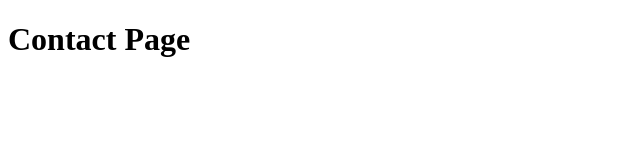
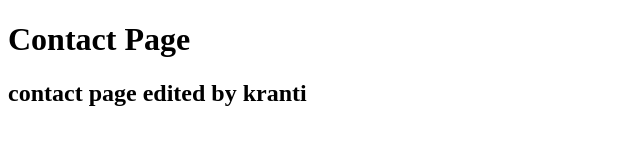
Before and after one commit to AmitMittel/Tuborg, a plain HTML site: page contact.html in a window 1280 px wide. Shown: the whole page, without its empty margins (0-640 px from the left). Drawn offline with Linux system fonts and the light colour scheme.

Commit message:
this page edited by krnti

```diff
--- a/contact.html
+++ b/contact.html
@@ -7,5 +7,6 @@
 </head>
 <body>
     <h1>Contact Page</h1>
+    <h2>contact page edited by kranti</h2>
 </body>
 </html>
```
